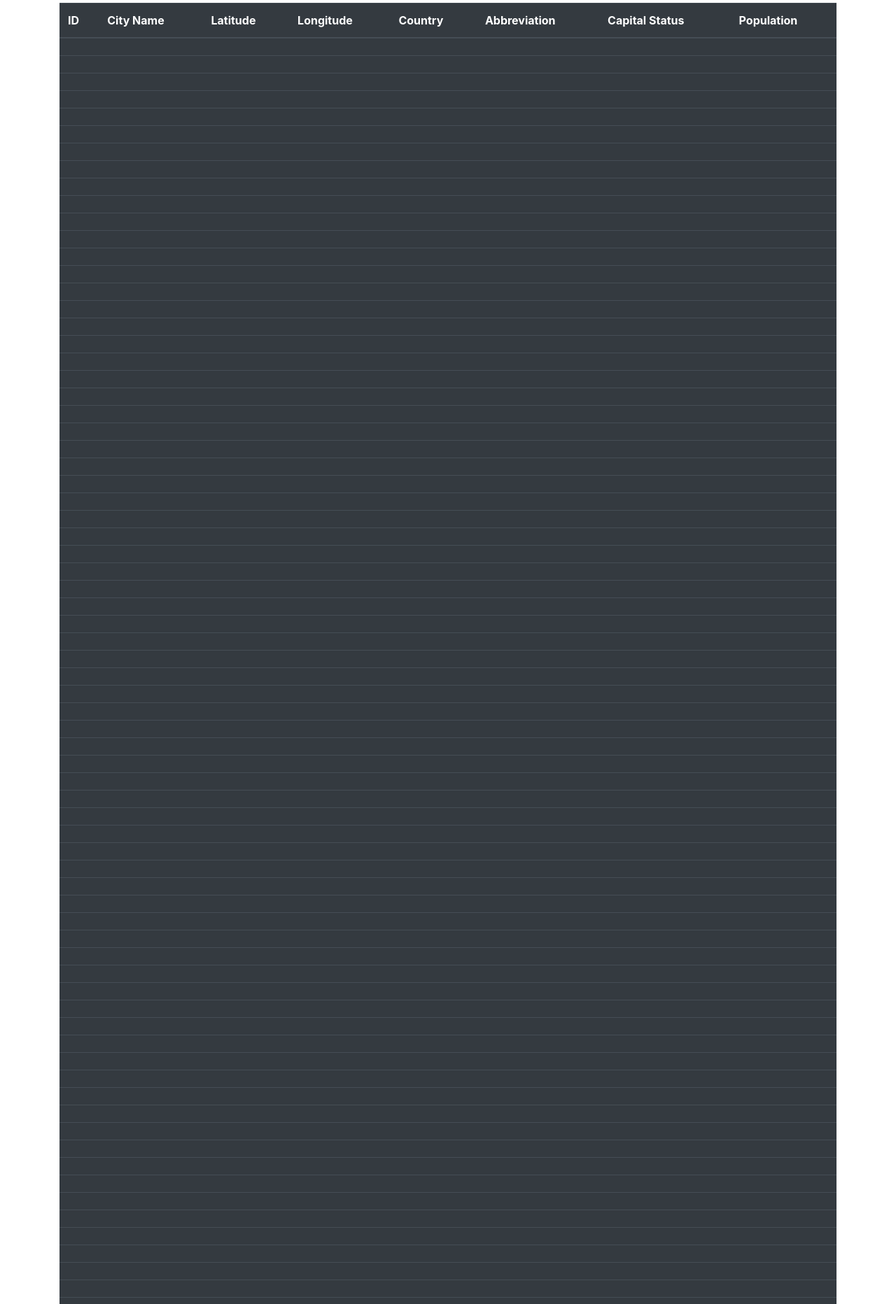
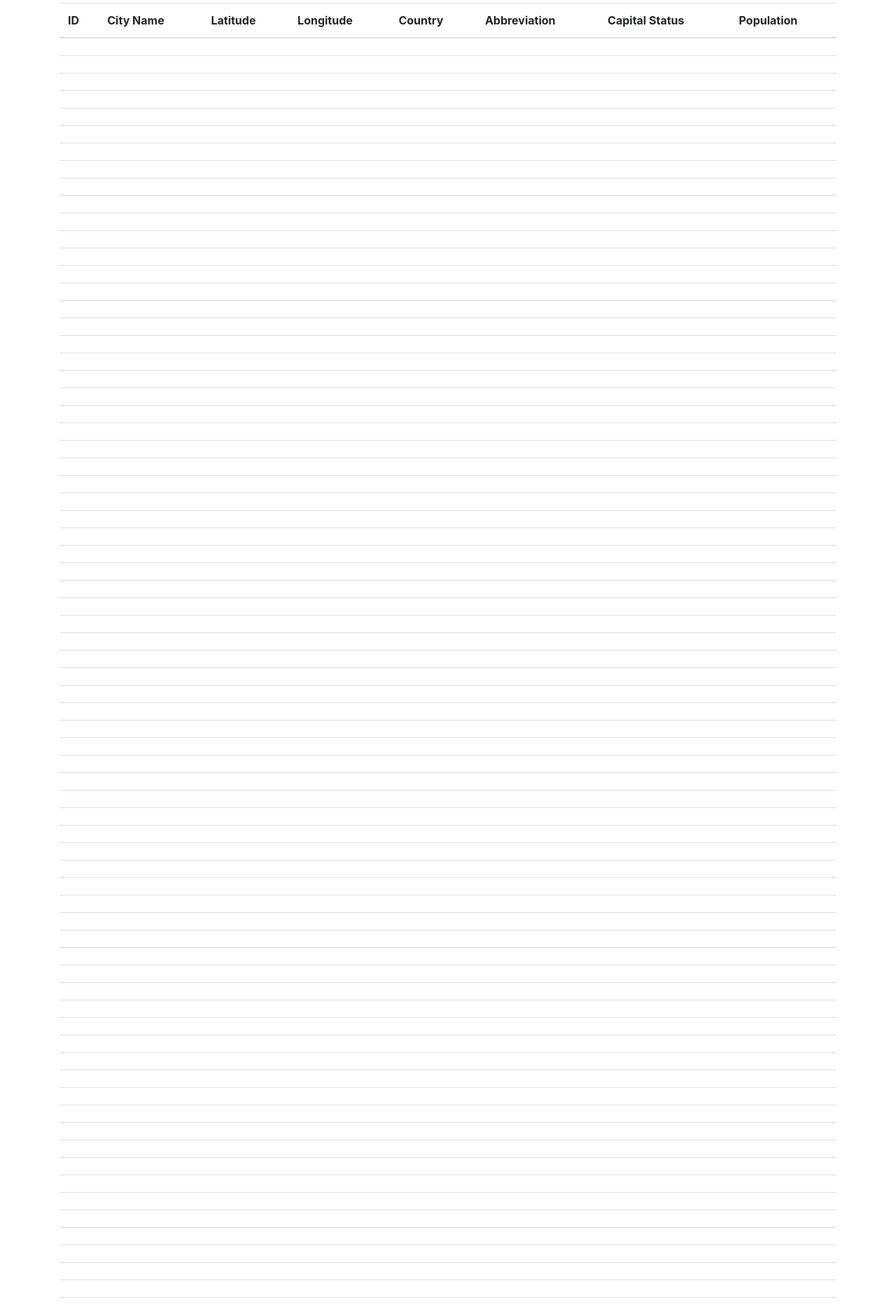
Before and after one commit to mjdroz/IS601-FinalWebApp-TeamProject, a Flask app: page /home in a window 1280 px wide. Shown: the part 56-1920 px from the top of the page at 70% size. Run offline with Flask 2, Linux system fonts and the light colour scheme; data comes from the database, SQL or seed files in the repository; lists and menus that the app fills with data are empty; some libraries are stand-ins or nearby versions.

Commit message:
Bug: Removed dark color theme

```diff
--- a/app/templates/index.html
+++ b/app/templates/index.html
@@ -1,6 +1,6 @@
 {% extends "layout.html" %}
 {% block content %}
-<table class="table table-dark">
+<table class="table">
     <thead>
     <tr>
         <th scope="col">ID</th>
```
